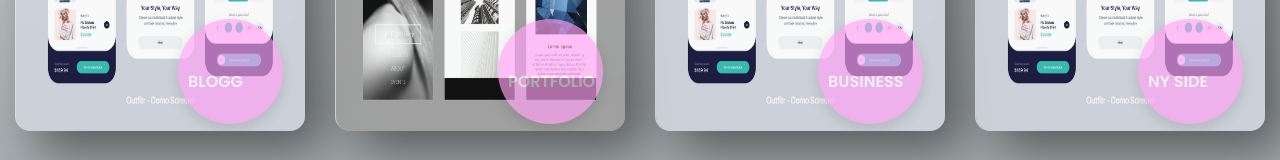
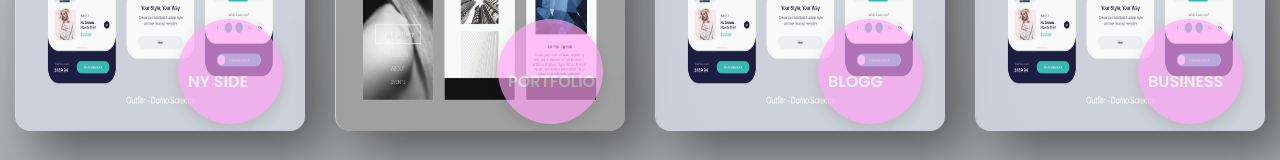
Before and after one commit to lonsoien/postbellingmowebdesign, a React (Create React App) app: page /digitalproducts in a window 1280 px wide. Shown: the part 415-575 px from the top of the page. Built offline with nearby package versions, Linux system fonts and the light colour scheme; a web font is replaced by a local one.

Commit message:
navigation webpages

```diff
--- a/src/components/ProductCard.jsx
+++ b/src/components/ProductCard.jsx
@@ -8,7 +8,7 @@ function ProductCard() {
         <div className="card-product">
           <img alt="webdesign product" src={ui} className="web-image"></img>
           <div className="view-button">
-            <a href="/blogs" className="view">BLOGG</a>
+          <a href="/websites">NY SIDE</a>
           </div>
         </div>
         <div className="card-product">
@@ -20,13 +20,13 @@ function ProductCard() {
         <div className="card-product">
           <img alt="webdesign product" src={ui} className="web-image"></img>
           <div className="view-button">
-            <a href="/business">BUSINESS</a>
+            <a href="/blogs" className="view">BLOGG</a>
           </div>
         </div>
         <div className="card-product">
           <img alt="webdesign product" src={ui} className="web-image"></img>
           <div className="view-button">
-            <a href="/websites">NY SIDE</a>
+          <a href="/business">BUSINESS</a>
           </div>
         </div>
       </div>
```
